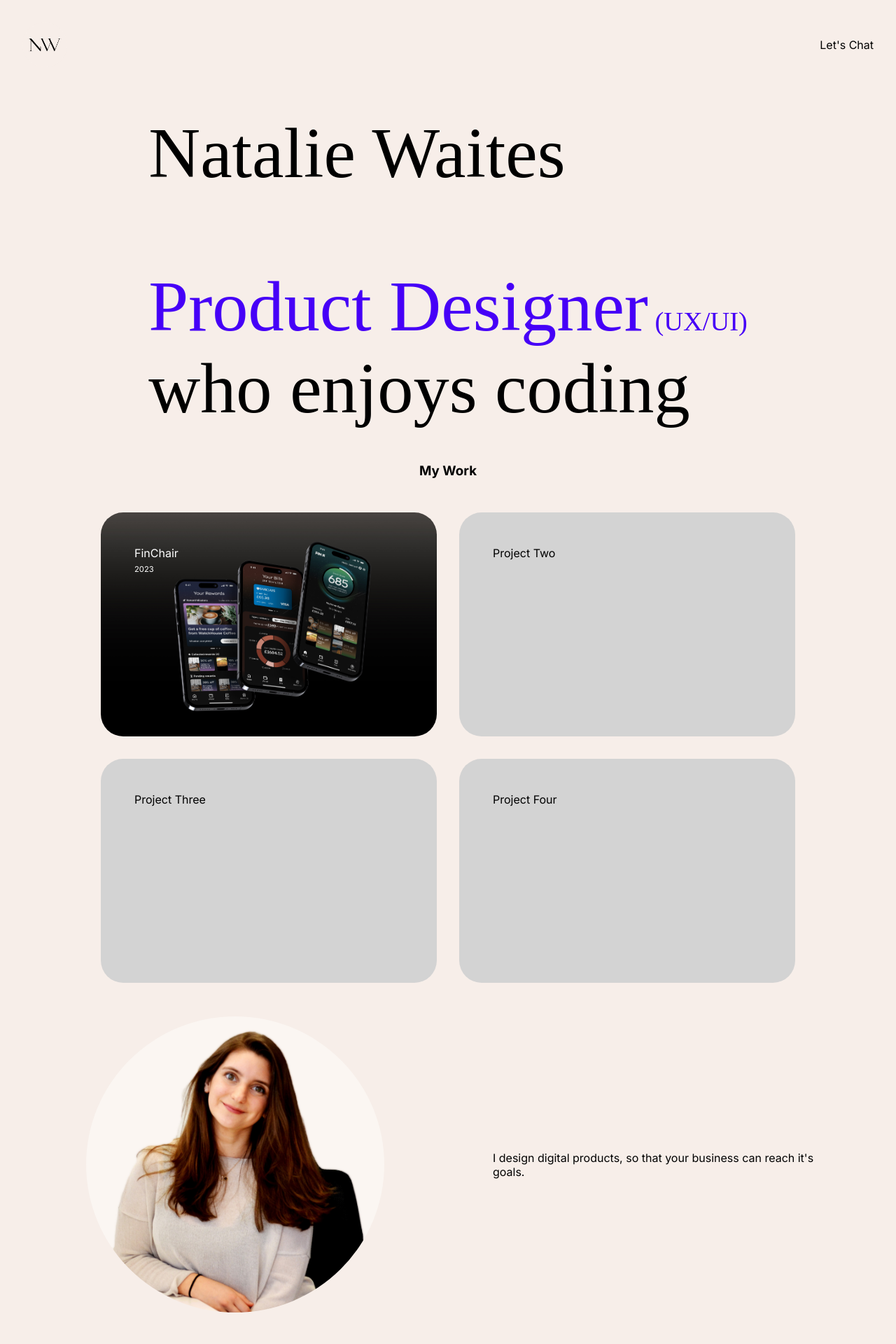
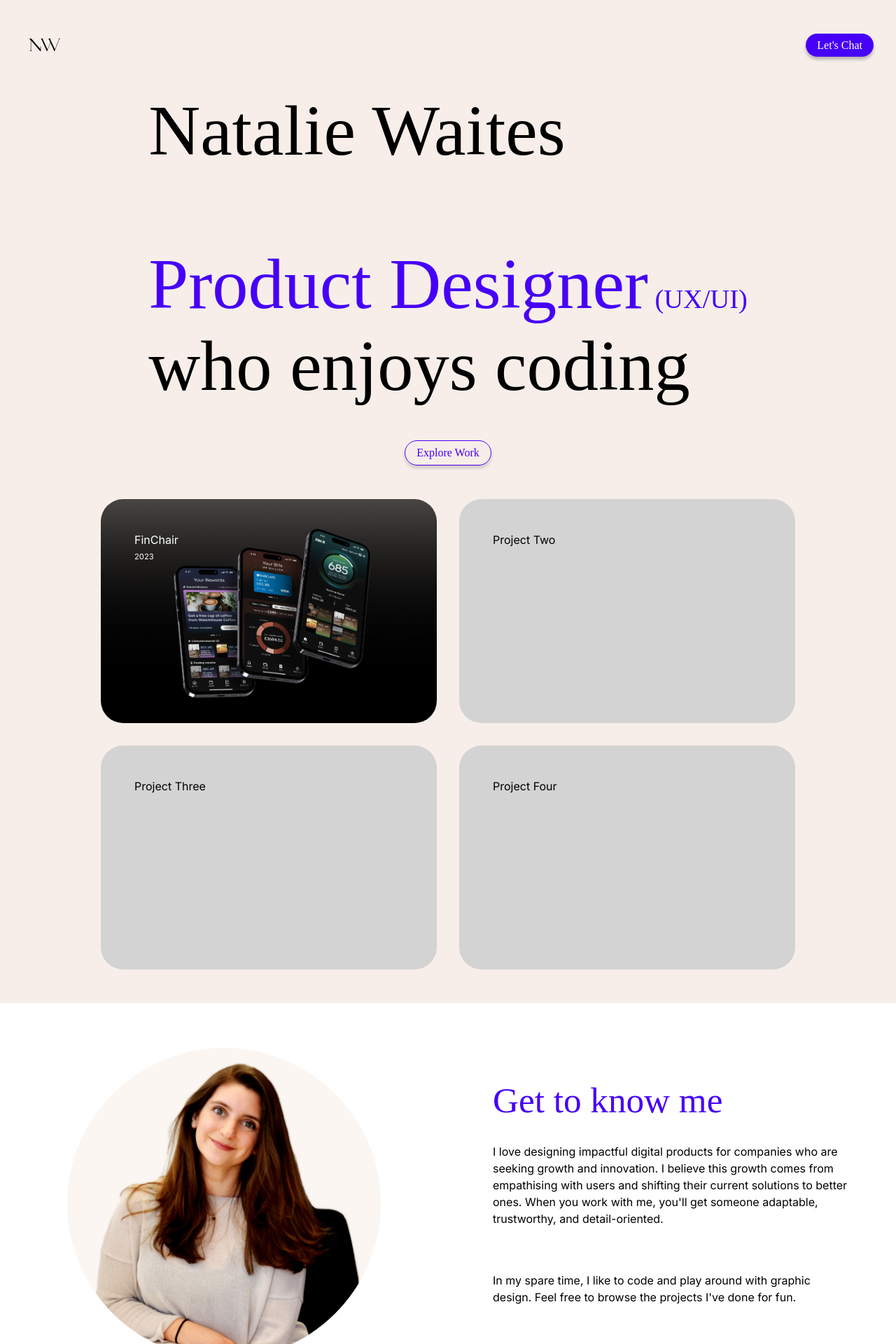
Before and after one commit to nataliejade9/personal-website, a Next.js app: page / in a window 1280 px wide. Shown: the top 1920 px of the page at 70% size. Built offline with nearby package versions, Linux system fonts and the light colour scheme.

Commit message:
Add buttons and Get to know me section

```diff
--- a/src/app/globals.css
+++ b/src/app/globals.css
@@ -35,12 +35,21 @@ h1 {
 
 h2 {
   font-family: raleway;
+  font-weight: 200;
+  font-size: 4vw;
   color: var(--main-primary);
+}
+
+p {
+  font-family: inter, Arial, Helvetica, sans-serif;
+  line-height: 1.5em;
 }
 
 .profile-banner {
   display: flex;
   justify-content: center;
+  background-color: white;
+  padding: 4em 0;
 }
 
 .profile-banner p {
--- a/src/app/page.js
+++ b/src/app/page.js
@@ -1,6 +1,7 @@
 import Image from 'next/image'
 import styles from './page.module.css'
 import Link from 'next/link'
+import Button from '../components/Button'
 
 export default function Home() {
   return (
@@ -12,9 +13,8 @@ export default function Home() {
           <div>who enjoys coding</div>
         </h1>
 
-
      </div>
-      <h3>My Work</h3>
+      <Button type="Secondary" label="Explore Work" href="/"/>
       <ul className={styles.projects}>
         <li className={styles.projectOne}>
           <Link href="/project-one">FinChair</Link>
@@ -36,8 +36,9 @@ export default function Home() {
             <Image className={styles.profile} src="/natalie-office.jpg" alt="Portrait photo of Natalie Waites" width={4196} height={2241}/>
           </div>
           <div className='container-right'>
-
-            <p>I design digital products, so that your business can reach it's goals.</p>
+            <h2>Get to know me</h2>
+            <p>I love designing impactful digital products for companies who are seeking growth and innovation. I believe this growth comes from empathising with users and shifting their current solutions to better ones. When you work with me, you'll get someone adaptable, trustworthy, and detail-oriented.</p>
+            <p>In my spare time, I like to code and play around with graphic design. Feel free to browse the projects I've done for fun.</p>
           </div>
       </div>
 
--- a/src/app/page.module.css
+++ b/src/app/page.module.css
@@ -5,7 +5,6 @@
   align-items: center;
   gap: 3rem;
   text-align: left;
-  padding: 2em;
 }
 
 .natalie {
--- /dev/null
+++ b/src/components/Button/index.js
@@ -0,0 +1,17 @@
+
+import Link from 'next/link';
+import styles from './index.module.css'
+
+const Button = ({ type = "primary", label, href}) => {
+  if (type == "primary") {
+    return (
+      <Link className={`${styles.button} ${styles.buttonPrimary}`} href={href}>{label}</Link>
+    );
+  } else {
+    return (
+        <Link className={`${styles.button} ${styles.buttonSecondary}`} href={href}>{label}</Link>
+    )
+  }
+}
+
+export default Button;
--- /dev/null
+++ b/src/components/Button/index.module.css
@@ -0,0 +1,19 @@
+.button {
+    font-family: raleway;
+    border-radius: 100px;
+    box-shadow: 0px 4px 4px 0px rgba(0, 0, 0, 0.25);
+    padding: 0.5em 1em;
+}
+
+.buttonPrimary {
+    background: var(--main-primary);
+    color: white;
+}
+
+.buttonSecondary {
+    background: transparent;
+    color: var(--main-primary);
+    border: 1px solid var(--main-primary);
+    box-shadow: 0px 4px 4px 0px rgba(0, 0, 0, 0.15);
+
+}
--- a/src/components/Header/index.js
+++ b/src/components/Header/index.js
@@ -1,6 +1,6 @@
-import Link from 'next/link'
 import styles from './index.module.css'
 import Image from 'next/image'
+import Button from '../Button'
 
 export default function Header() {
   return (
@@ -9,7 +9,7 @@ export default function Header() {
       <nav>
         <ul>
           <li>
-            <Link href="/">Let's Chat</Link>
+            <Button type="primary" label="Let's Chat" href="/"/>
           </li>
         </ul>
       </nav>
```
